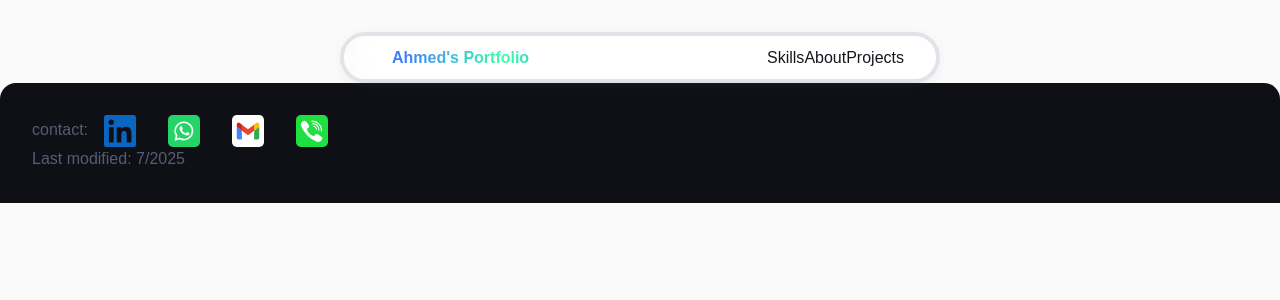
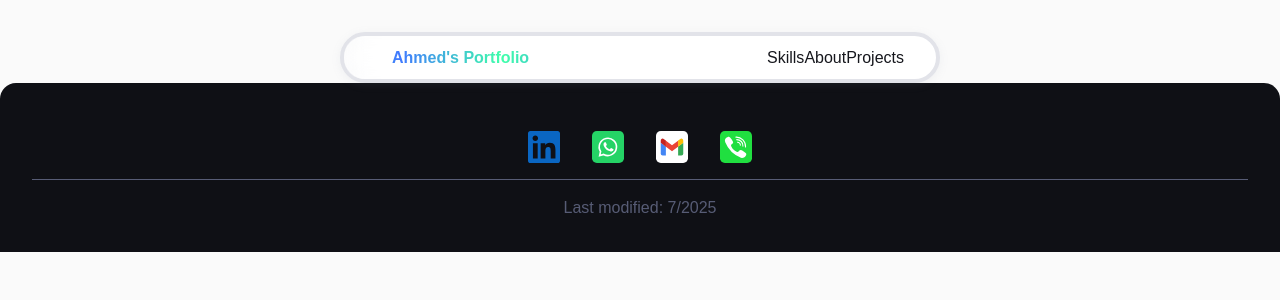
Before and after one commit to TheAhmedDiaa/portfolio, a React (Vite) app in the folder portfolio/: page / in a window 1280 px wide. Shown: the top 300 px of the page. Built offline with nearby package versions, Linux system fonts and the light colour scheme.

Commit message:
The footer is finished (for now)

```diff
--- a/portfolio/src/Footer/Footer.css
+++ b/portfolio/src/Footer/Footer.css
@@ -8,7 +8,10 @@
 }
 
 #contacts {
-  display: inline-block;
+  display: flex;
+  justify-content: space-between;
+  max-width: fit-content;
+  margin: 1rem auto;
 }
 
 .contact {
@@ -16,3 +19,10 @@
   width: 2rem;
   margin: 0 1rem;
 }
+
+#modified {
+  display: flex;
+  justify-content: center;
+
+  padding-top: 1rem;
+}
--- a/portfolio/src/Footer/Footer.jsx
+++ b/portfolio/src/Footer/Footer.jsx
@@ -8,7 +8,7 @@ export default function Footer() {
   return (
     <footer className="footer">
       <div id="contacts">
-      contact:
+
       <a href="https://www.linkedin.com/in/ahmeddiaaa">
         <img className="contact" src={lnkin}></img>
       </a>
@@ -22,6 +22,7 @@ export default function Footer() {
         <img className="contact" id="phone" src={phone}></img>
       </a>
       </div>
+      <hr />
       <p id="modified">Last modified: {new Date().getMonth() + 1}/{new Date().getFullYear()}</p>
     </footer>
   );
```
